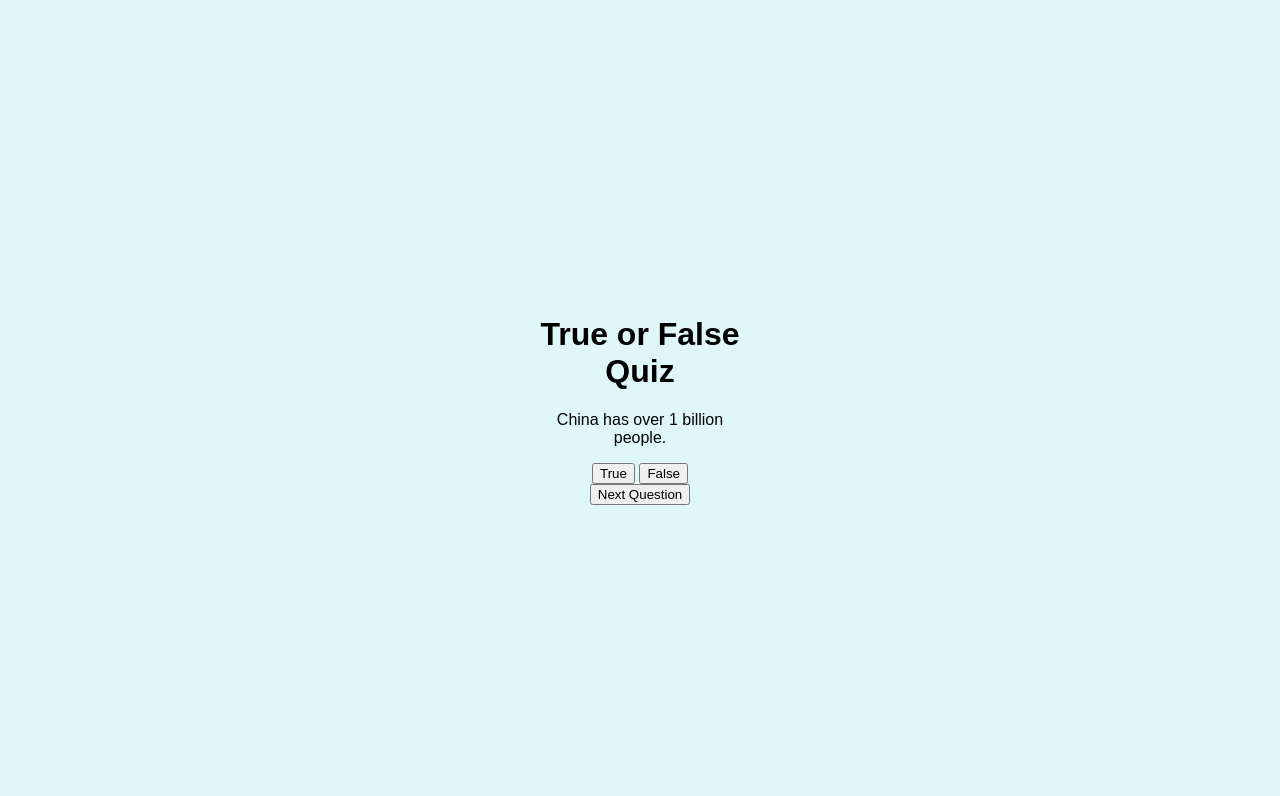
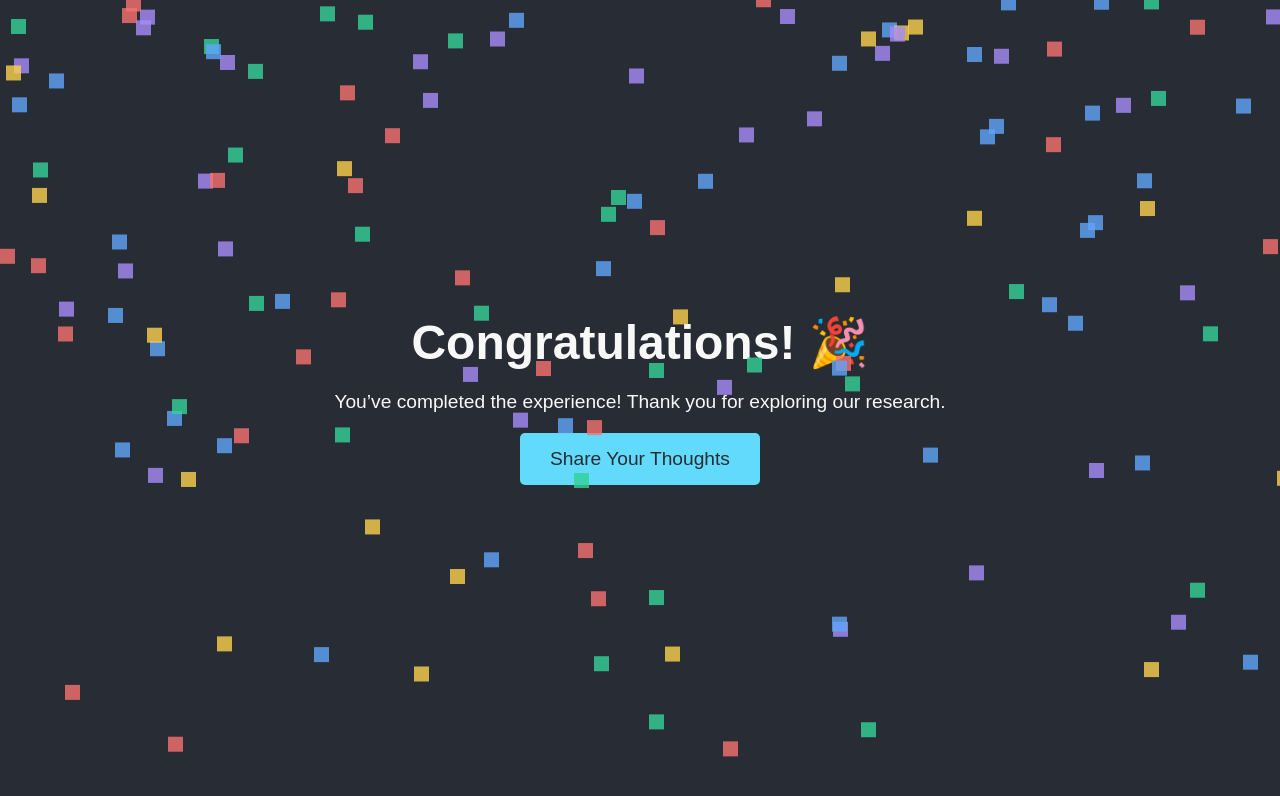
Before and after one commit to MolvineMir/VangargiumLeviosa, a plain HTML site: page jti-x-experience-form.html in a window 1280 px wide. Drawn offline with Linux system fonts and the light colour scheme.

Commit message:
Update jti-x-experience-form.html

```diff
--- a/jti-x-experience-form.html
+++ b/jti-x-experience-form.html
@@ -3,47 +3,181 @@
 <head>
     <meta charset="UTF-8">
     <meta name="viewport" content="width=device-width, initial-scale=1.0">
-    <title>True or False Quiz</title>
+    <title>Congratulations! 🎉</title>
     <style>
-        body, html { display: flex; justify-content: center; align-items: center; height: 100vh; margin: 0; font-family: Arial, sans-serif; background-color: #e0f7fa; }
-        .container { text-align: center; width: 80%; max-width: 600px; }
+        /* Base reset */
+        * {
+            margin: 0;
+            padding: 0;
+            box-sizing: border-box;
+        }
+
+        /* Body Styling */
+        body {
+            font-family: 'Arial', sans-serif;
+            display: flex;
+            align-items: center;
+            justify-content: center;
+            min-height: 100vh;
+            background-color: #282c34;
+            color: #f8f8f8;
+            overflow: hidden;
+            text-align: center;
+        }
+
+        /* Container for Animation Effects */
+        .container {
+            position: relative;
+            max-width: 800px;
+            padding: 20px;
+        }
+
+        /* Congratulations Header */
+        h1 {
+            font-size: 3em;
+            animation: slideDown 1.5s ease forwards;
+            opacity: 0;
+        }
+
+        @keyframes slideDown {
+            to {
+                opacity: 1;
+                transform: translateY(0);
+            }
+        }
+
+        /* Subtitle */
+        .subtitle {
+            font-size: 1.2em;
+            margin: 20px 0;
+            opacity: 0;
+            animation: fadeIn 2s ease forwards;
+            animation-delay: 0.5s;
+        }
+
+        @keyframes fadeIn {
+            to {
+                opacity: 1;
+            }
+        }
+
+        /* Floating Confetti */
+        .confetti {
+            position: absolute;
+            width: 15px;
+            height: 15px;
+            background: var(--color);
+            opacity: 0.8;
+            top: -50px;
+            animation: fall linear infinite;
+        }
+
+        @keyframes fall {
+            0% { transform: rotate(0deg); }
+            100% { transform: translateY(100vh) rotate(360deg); }
+        }
+
+        /* Button Styling */
+        .cta-button {
+            background-color: #61dafb;
+            color: #282c34;
+            padding: 15px 30px;
+            font-size: 1.2em;
+            border: none;
+            cursor: pointer;
+            border-radius: 5px;
+            transition: transform 0.3s;
+            animation: fadeIn 2s ease forwards;
+            animation-delay: 1s;
+        }
+
+        .cta-button:hover {
+            transform: scale(1.1);
+            background-color: #21a1f1;
+        }
+
+        /* Form Styling */
+        .form-container {
+            margin-top: 30px;
+            opacity: 0;
+            animation: fadeIn 2s ease forwards;
+            animation-delay: 1.5s;
+        }
+
+        input, textarea {
+            width: 100%;
+            padding: 12px;
+            margin: 10px 0;
+            border-radius: 5px;
+            border: 1px solid #ddd;
+            font-size: 1em;
+            transition: all 0.3s ease;
+        }
+
+        input:focus, textarea:focus {
+            border-color: #61dafb;
+            outline: none;
+        }
+
+        button.submit-button {
+            background-color: #61dafb;
+            color: #282c34;
+            padding: 10px 20px;
+            border: none;
+            cursor: pointer;
+            font-size: 1em;
+            transition: background-color 0.3s ease;
+        }
+
+        button.submit-button:hover {
+            background-color: #21a1f1;
+        }
     </style>
 </head>
 <body>
+
     <div class="container">
-        <h1>True or False Quiz</h1>
-        <div id="question-container"></div>
-        <button onclick="nextQuestion()">Next Question</button>
+        <h1>Congratulations! 🎉</h1>
+        <p class="subtitle">You’ve completed the experience! Thank you for exploring our research.</p>
+
+        <!-- Call-to-action Button -->
+        <button class="cta-button" onclick="showForm()">Share Your Thoughts</button>
+
+        <!-- Form Container -->
+        <div class="form-container" id="form-container" style="display: none;">
+            <form action="submit_form.html" method="post">
+                <input type="text" name="name" placeholder="Your Name" required>
+                <input type="email" name="email" placeholder="Your Email" required>
+                <textarea name="feedback" rows="5" placeholder="Share your experience with us..."></textarea>
+                <button type="submit" class="submit-button">Submit</button>
+            </form>
+        </div>
     </div>
+
+    <!-- Confetti Animation Script -->
     <script>
-        const questions = [
-            { question: "China has over 1 billion people.", answer: true },
-            { question: "Russia’s political power is distributed equally.", answer: false },
-            { question: "Vocational education modernisation is more dynamic in China than in Russia.", answer: true }
-        ];
-        let index = 0;
+        const confettiColors = ['#fcd34d', '#60a5fa', '#a78bfa', '#f87171', '#34d399'];
 
-        function displayQuestion() {
-            document.getElementById("question-container").innerHTML = `
-                <p>${questions[index].question}</p>
-                <button onclick="checkAnswer(true)">True</button>
-                <button onclick="checkAnswer(false)">False</button>
-            `;
+        // Create confetti elements and animate them
+        function createConfetti() {
+            for (let i = 0; i < 150; i++) {
+                let confetti = document.createElement('div');
+                confetti.classList.add('confetti');
+                confetti.style.left = Math.random() * 100 + 'vw';
+                confetti.style.animationDuration = Math.random() * 3 + 2 + 's';
+                confetti.style.setProperty('--color', confettiColors[Math.floor(Math.random() * confettiColors.length)]);
+                document.body.appendChild(confetti);
+            }
         }
 
-        function checkAnswer(answer) {
-            const result = answer === questions[index].answer ? "Correct!" : "Wrong!";
-            alert(result);
-            nextQuestion();
+        // Show form when CTA button is clicked
+        function showForm() {
+            document.getElementById('form-container').style.display = 'block';
         }
 
-        function nextQuestion() {
-            index++;
-            if (index < questions.length) displayQuestion();
-            else window.location.href = "../page3/index.html";
-        }
+        // Run confetti creation on page load
+        createConfetti();
+    </script>
 
-        displayQuestion();
-    </script>
 </body>
 </html>
```
